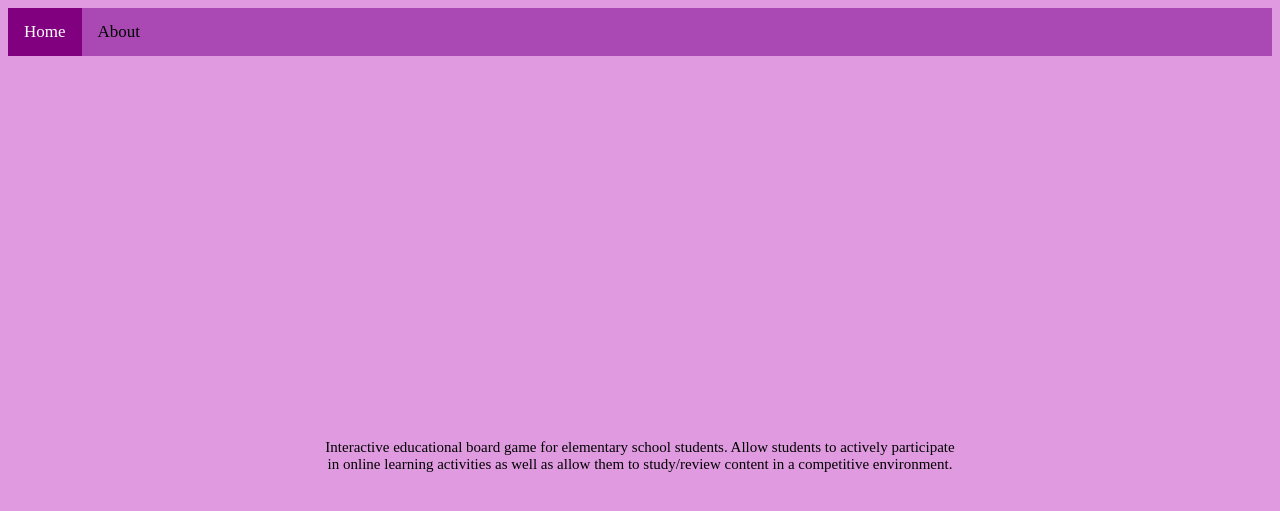
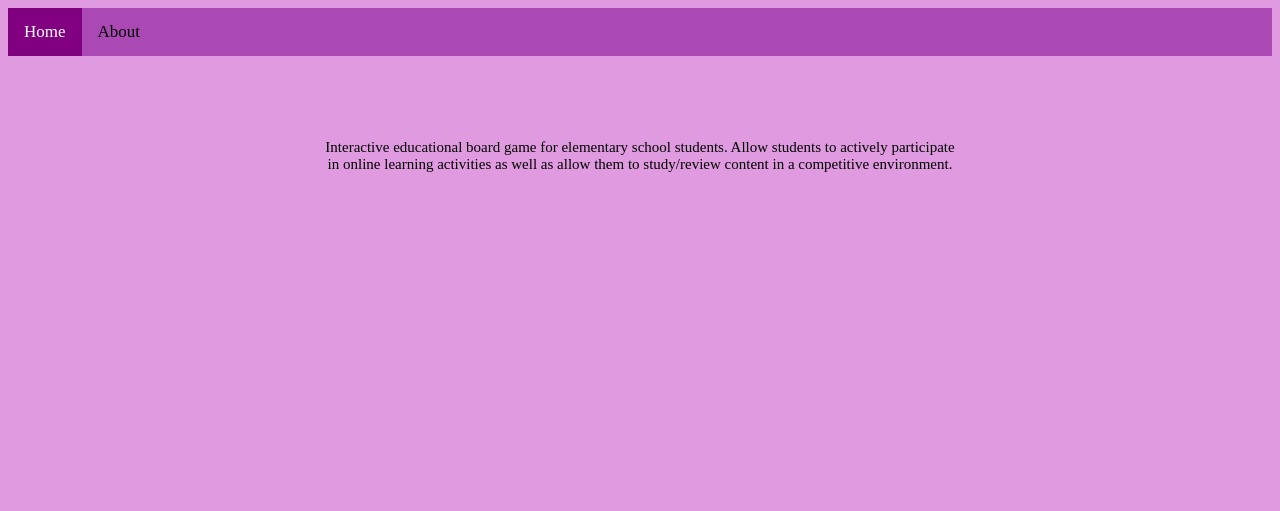
Before and after one commit to jgavrilo/campus-rush, a PHP site: page /about.html in a window 1280 px wide. Shown: the top 511 px of the page. Run offline with PHP 8.4, Linux system fonts and the light colour scheme; some web fonts are replaced.

Commit message:
Update home.css

```diff
--- a/css/home.css
+++ b/css/home.css
@@ -157,7 +157,7 @@ body {background-color: #e09be0;}
   position: absolute;
   font: inherit;
   font-family: 'pixPixelFJVerdana12pt';
-  top: 200% ;
+  top: 50% ;
   left: 50%;
   -ms-transform: translate(-50%, -50%);
   transform: translate(-50%, -50%);
```
